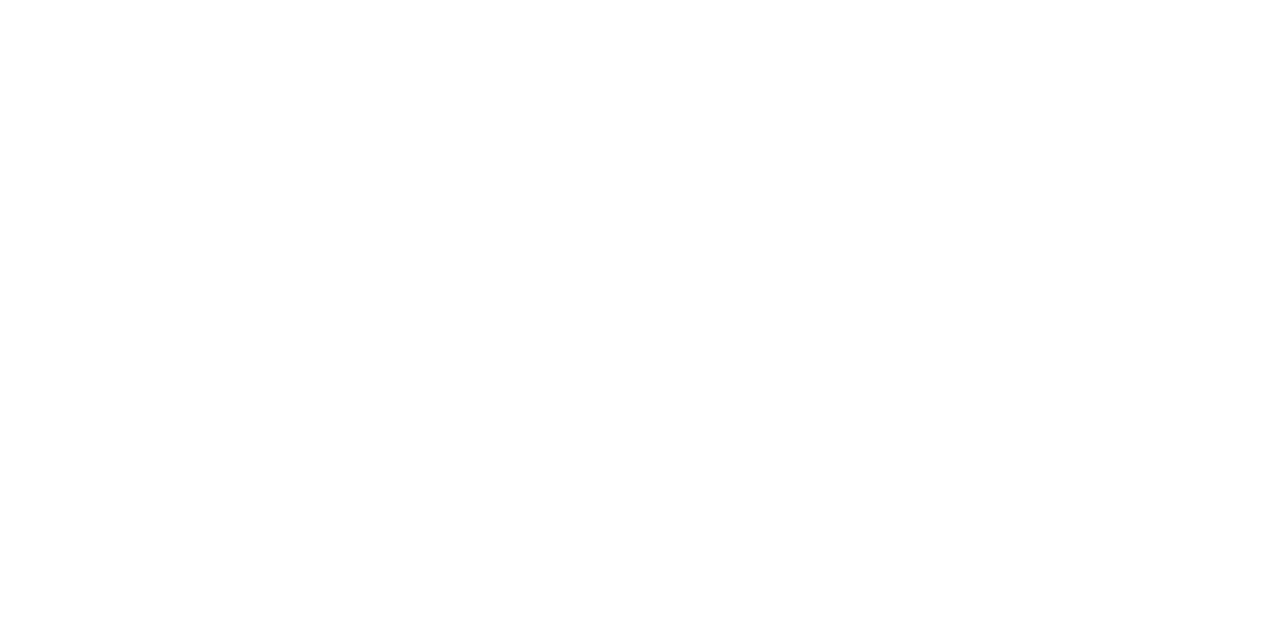
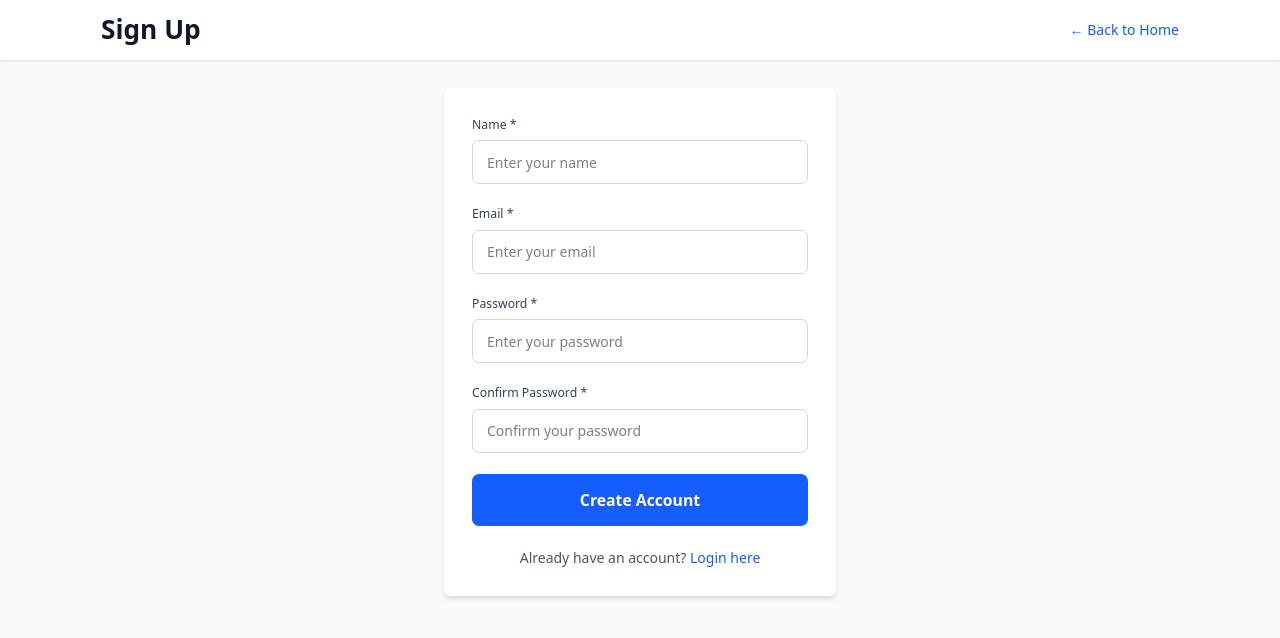
Before and after one commit to ZhehanX/UniAI, a Vue app in the folder frontend/: page /signup in a window 1280 px wide. Before the commit this address had no page. Shown: the top 638 px of the page. Built offline with nearby package versions, Linux system fonts and the light colour scheme; what highcharts-vue would draw is missing.

Commit message:
add login forntend functionality

```diff
--- a/frontend/src/router/index.js
+++ b/frontend/src/router/index.js
@@ -19,7 +19,17 @@ const routes = [
     path: '/submit-case',
     name: 'SubmitCase',
     component: SubmitCase
-}
+  },
+  {
+    path: '/login',
+    name: 'Login',
+    component: () => import('../views/Login.vue')
+  },
+  {
+    path: '/signup',
+    name: 'SignUp',
+    component: () => import('../views/SignUp.vue')
+  }
 ];
 
 const router = createRouter({
--- a/frontend/src/views/HomeView.vue
+++ b/frontend/src/views/HomeView.vue
@@ -4,10 +4,16 @@
         <header class="bg-white shadow">
             <div class="container mx-auto px-6 py-4 flex items-center justify-between">
                 <h1 class="text-3xl font-bold text-gray-900">AI Tools Directory</h1>
-                <router-link to="/submit-case"
-                    class="bg-blue-600 hover:bg-blue-700 text-white px-4 py-2 rounded-lg transition-colors duration-200">
-                    Submit a Case
-                </router-link>
+                <div class="flex space-x-2">
+                    <router-link to="/login"
+                        class="bg-blue-600 hover:bg-blue-700 text-white px-4 py-2 rounded-lg transition-colors duration-200">
+                        Login
+                    </router-link>
+                    <button @click="handleSubmitCase"
+                        class="bg-blue-600 hover:bg-blue-700 text-white px-4 py-2 rounded-lg transition-colors duration-200">
+                        Submit a Case
+                    </button>
+                </div>
             </div>
         </header>
 
@@ -33,8 +39,13 @@ const loading = ref(true);
 const error = ref(null);
 
 
-
-
+const handleSubmitCase = () => {
+    if (localStorage.getItem('authToken')) {
+        router.push('/submit-case');
+    } else {
+        router.push('/login');
+    }
+};
 
 // Fetch data from backend
 const fetchUseCases = async () => {
--- /dev/null
+++ b/frontend/src/views/Login.vue
@@ -0,0 +1,84 @@
+<template>
+    <div class="min-h-screen bg-gray-50">
+        <header class="bg-white shadow">
+            <div class="container mx-auto px-6 py-4 flex items-center justify-between">
+                <h1 class="text-3xl font-bold text-gray-900">Login</h1>
+                <button @click="$router.push('/')" class="text-blue-600 hover:text-blue-800 flex items-center">
+                    ← Back to Home
+                </button>
+            </div>
+        </header>
+
+        <main class="container mx-auto px-6 py-8">
+            <div class="bg-white rounded-lg shadow-md p-8 max-w-md mx-auto">
+                <form @submit.prevent="handleLogin">
+                    <div class="space-y-6">
+                        <div>
+                            <label class="block text-sm font-medium text-gray-700 mb-2">Email *</label>
+                            <input v-model="formData.email" type="email" required
+                                class="w-full px-4 py-3 rounded-lg border border-gray-300 focus:ring-2 focus:ring-blue-500 focus:border-blue-500 outline-none transition-all"
+                                placeholder="Enter your email">
+                        </div>
+
+                        <div>
+                            <label class="block text-sm font-medium text-gray-700 mb-2">Password *</label>
+                            <input v-model="formData.password" type="password" required
+                                class="w-full px-4 py-3 rounded-lg border border-gray-300 focus:ring-2 focus:ring-blue-500 focus:border-blue-500 outline-none transition-all"
+                                placeholder="Enter your password">
+                        </div>
+
+                        <div v-if="errorMessage" class="p-4 bg-red-100 text-red-700 rounded-lg">
+                            {{ errorMessage }}
+                        </div>
+
+                        <button type="submit"
+                            class="w-full bg-blue-600 text-white px-6 py-4 rounded-lg hover:bg-blue-700 transition-colors text-lg font-semibold disabled:bg-gray-400"
+                            :disabled="loading">
+                            <span v-if="!loading">Login</span>
+                            <span v-else>Logging in...</span>
+                        </button>
+
+                        <p class="text-center text-gray-600">
+                            Don't have an account?
+                            <router-link to="/signup" class="text-blue-600 hover:text-blue-800">
+                                Sign up here
+                            </router-link>
+                        </p>
+                    </div>
+                </form>
+            </div>
+        </main>
+    </div>
+</template>
+
+<script setup>
+import { ref } from 'vue';
+import { useRouter } from 'vue-router';
+
+const router = useRouter();
+const formData = ref({
+    email: '',
+    password: ''
+});
+
+const loading = ref(false);
+const errorMessage = ref('');
+
+const handleLogin = async () => {
+    try {
+        loading.value = true;
+        errorMessage.value = '';
+
+        // Add your authentication logic here
+        console.log('Login data:', formData.value);
+
+        // Simulated successful login
+        await new Promise(resolve => setTimeout(resolve, 1000));
+        router.push('/');
+    } catch (error) {
+        errorMessage.value = error.message || 'Login failed. Please try again.';
+    } finally {
+        loading.value = false;
+    }
+};
+</script>
--- /dev/null
+++ b/frontend/src/views/SignUp.vue
@@ -0,0 +1,104 @@
+<template>
+    <div class="min-h-screen bg-gray-50">
+        <header class="bg-white shadow">
+            <div class="container mx-auto px-6 py-4 flex items-center justify-between">
+                <h1 class="text-3xl font-bold text-gray-900">Sign Up</h1>
+                <button @click="$router.push('/')" class="text-blue-600 hover:text-blue-800 flex items-center">
+                    ← Back to Home
+                </button>
+            </div>
+        </header>
+
+        <main class="container mx-auto px-6 py-8">
+            <div class="bg-white rounded-lg shadow-md p-8 max-w-md mx-auto">
+                <form @submit.prevent="handleSignUp">
+                    <div class="space-y-6">
+                        <div>
+                            <label class="block text-sm font-medium text-gray-700 mb-2">Name *</label>
+                            <input v-model="formData.name" type="text" required
+                                class="w-full px-4 py-3 rounded-lg border border-gray-300 focus:ring-2 focus:ring-blue-500 focus:border-blue-500 outline-none transition-all"
+                                placeholder="Enter your name">
+                        </div>
+
+                        <div>
+                            <label class="block text-sm font-medium text-gray-700 mb-2">Email *</label>
+                            <input v-model="formData.email" type="email" required
+                                class="w-full px-4 py-3 rounded-lg border border-gray-300 focus:ring-2 focus:ring-blue-500 focus:border-blue-500 outline-none transition-all"
+                                placeholder="Enter your email">
+                        </div>
+
+                        <div>
+                            <label class="block text-sm font-medium text-gray-700 mb-2">Password *</label>
+                            <input v-model="formData.password" type="password" required
+                                class="w-full px-4 py-3 rounded-lg border border-gray-300 focus:ring-2 focus:ring-blue-500 focus:border-blue-500 outline-none transition-all"
+                                placeholder="Enter your password">
+                        </div>
+
+                        <div>
+                            <label class="block text-sm font-medium text-gray-700 mb-2">Confirm Password *</label>
+                            <input v-model="formData.confirmPassword" type="password" required
+                                class="w-full px-4 py-3 rounded-lg border border-gray-300 focus:ring-2 focus:ring-blue-500 focus:border-blue-500 outline-none transition-all"
+                                placeholder="Confirm your password">
+                        </div>
+
+                        <div v-if="errorMessage" class="p-4 bg-red-100 text-red-700 rounded-lg">
+                            {{ errorMessage }}
+                        </div>
+
+                        <button type="submit"
+                            class="w-full bg-blue-600 text-white px-6 py-4 rounded-lg hover:bg-blue-700 transition-colors text-lg font-semibold disabled:bg-gray-400"
+                            :disabled="loading">
+                            <span v-if="!loading">Create Account</span>
+                            <span v-else>Creating account...</span>
+                        </button>
+
+                        <p class="text-center text-gray-600">
+                            Already have an account?
+                            <router-link to="/login" class="text-blue-600 hover:text-blue-800">
+                                Login here
+                            </router-link>
+                        </p>
+                    </div>
+                </form>
+            </div>
+        </main>
+    </div>
+</template>
+
+<script setup>
+import { ref } from 'vue';
+import { useRouter } from 'vue-router';
+
+const router = useRouter();
+const formData = ref({
+    name: '',
+    email: '',
+    password: '',
+    confirmPassword: ''
+});
+
+const loading = ref(false);
+const errorMessage = ref('');
+
+const handleSignUp = async () => {
+    try {
+        loading.value = true;
+        errorMessage.value = '';
+
+        if (formData.value.password !== formData.value.confirmPassword) {
+            throw new Error('Passwords do not match');
+        }
+
+        // Add your registration logic here
+        console.log('Signup data:', formData.value);
+
+        // Simulated successful registration
+        await new Promise(resolve => setTimeout(resolve, 1000));
+        router.push('/login');
+    } catch (error) {
+        errorMessage.value = error.message || 'Registration failed. Please try again.';
+    } finally {
+        loading.value = false;
+    }
+};
+</script>
```
Also changed, not shown: 1 other file (tests, documents, lock files or other folders).
